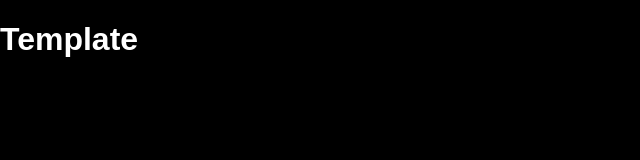
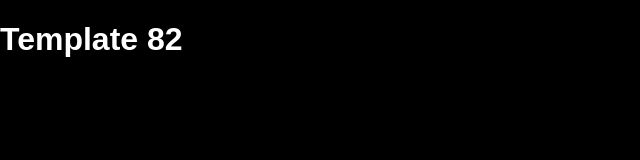
Before and after one commit to chrisguest75/d3_examples, a plain HTML site: page 00_base_template/index.html in a window 1280 px wide. Shown: the full height of the page, 0-640 px from the left. Drawn offline with nearby package versions, Linux system fonts and the light colour scheme.

Commit message:
Update the template to be more interesting.

```diff
--- a/00_base_template/index.html
+++ b/00_base_template/index.html
@@ -18,10 +18,26 @@
         }
     </style>
     <script src="https://d3js.org/d3.v6.min.js"></script>
+    <script>
+        var counter = 0;
+        function update() {
+            const vw = Math.max(document.documentElement.clientWidth || 0, window.innerWidth || 0)
+            const vh = Math.max(document.documentElement.clientHeight || 0, window.innerHeight || 0)
 
- </head>
- <body onload="">
-    <h1>Template</h1>
+            let title = d3.select("#title").html("Template " + counter);
+            counter++;
+        }
+        function screen_handler() {
+            update();
+        }
+
+        function create() {
+            setInterval(screen_handler, 60)
+        }
+    </script>
+</head>
+<body onload="create();">
+    <h1 id="title">Template</h1>
     <div style="width: 100%; height:100%" id = "svgcontainer">
     </div>
 
```
